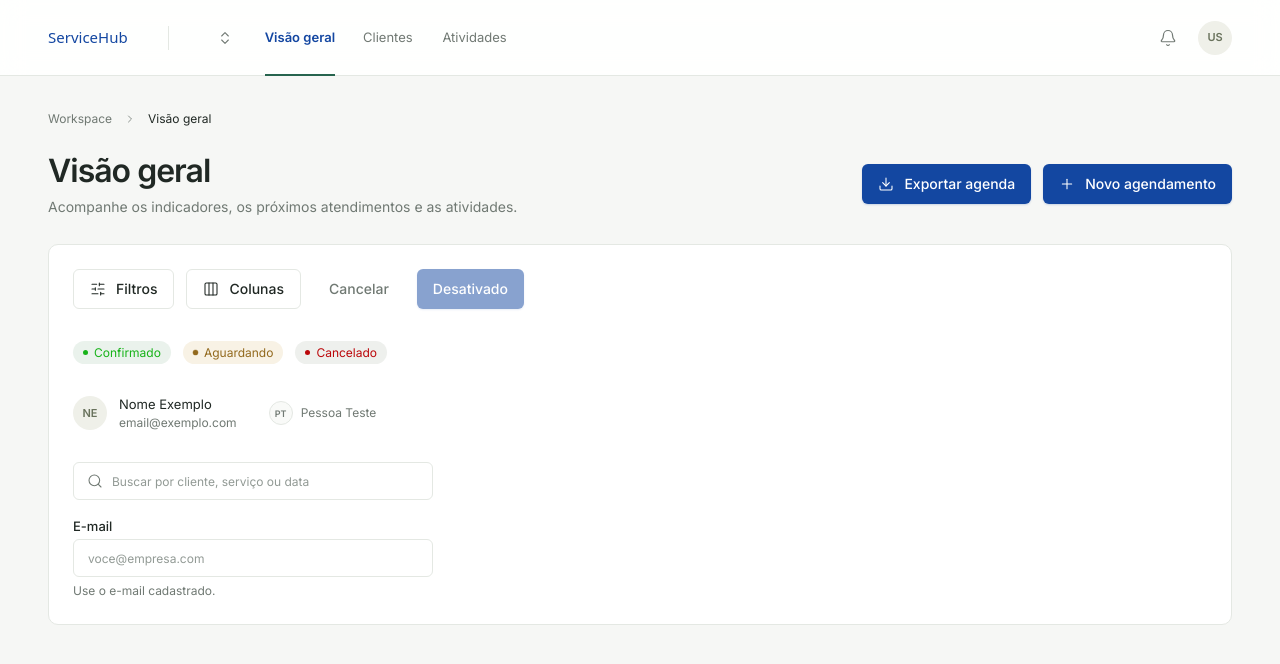
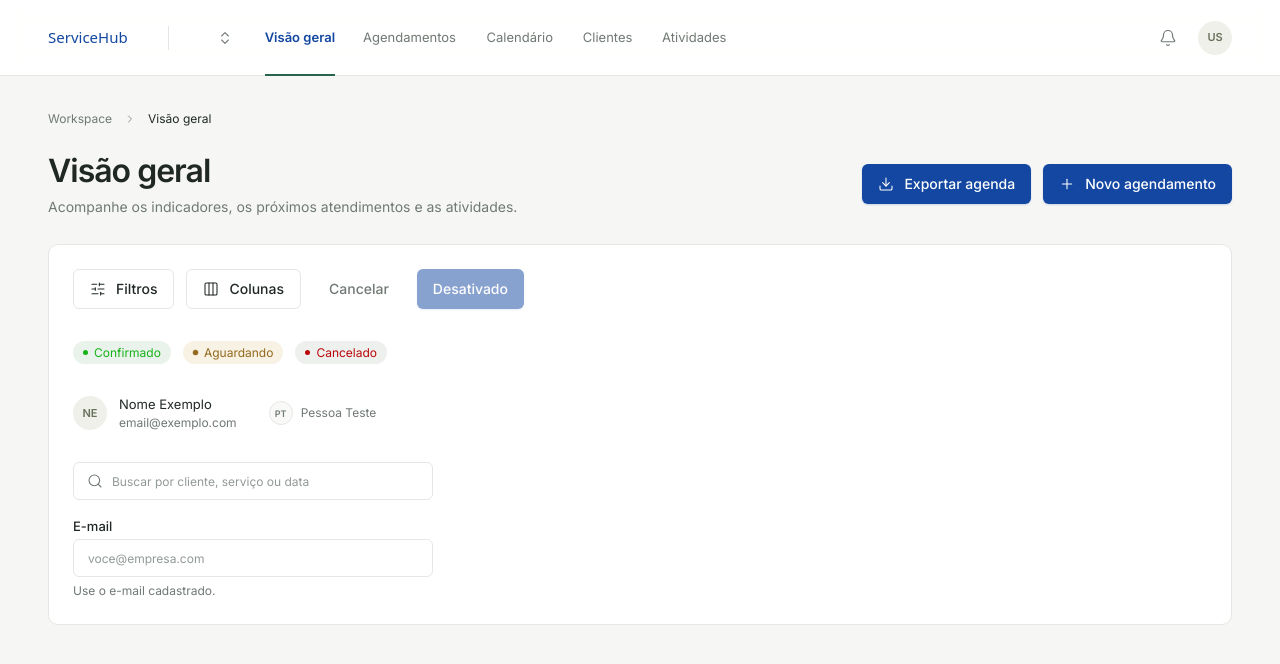
Before and after one commit to ViniciusTeles06/Agenda-de-servicos, a React (Vite) app: page /app in a window 1280 px wide. Shown: the top 664 px of the page. Built offline with nearby package versions, Linux system fonts and the light colour scheme; a web font is replaced by a local one.

Commit message:
adiciona telas de agendamentos e calendário

```diff
--- a/src/App.tsx
+++ b/src/App.tsx
@@ -28,10 +28,10 @@ function App() {
         <Route path="/login" element={<LoginPage />} />
         <Route path="/app" element={<AppLayout />}>
           <Route index element={<WorkspacePage />} />
+          <Route path="agendamentos" element={<AgendamentosPage />} />
+          <Route path="calendario" element={<CalendarioPage />} />
           <Route path="clientes" element={<ComingSoonPage title="Clientes" />} />
           <Route path="atividades" element={<ComingSoonPage title="Atividades" />} />
-          <Route path="agendamentos" element={<AgendamentosPage />} />
-          <Route path="calendario" element={<CalendarioPage />} />
         </Route>
         <Route path="*" element={<Navigate to="/" replace />} />
       </Routes>
--- a/src/components/layout/Topbar.tsx
+++ b/src/components/layout/Topbar.tsx
@@ -5,6 +5,8 @@ import Avatar from '../ui/Avatar'
 
 const navItems = [
   { to: '/app', label: 'Visão geral', end: true },
+  { to: '/app/agendamentos', label: 'Agendamentos', end: false },
+  { to: '/app/calendario', label: 'Calendário', end: false },
   { to: '/app/clientes', label: 'Clientes', end: false },
   { to: '/app/atividades', label: 'Atividades', end: false },
 ]
```
